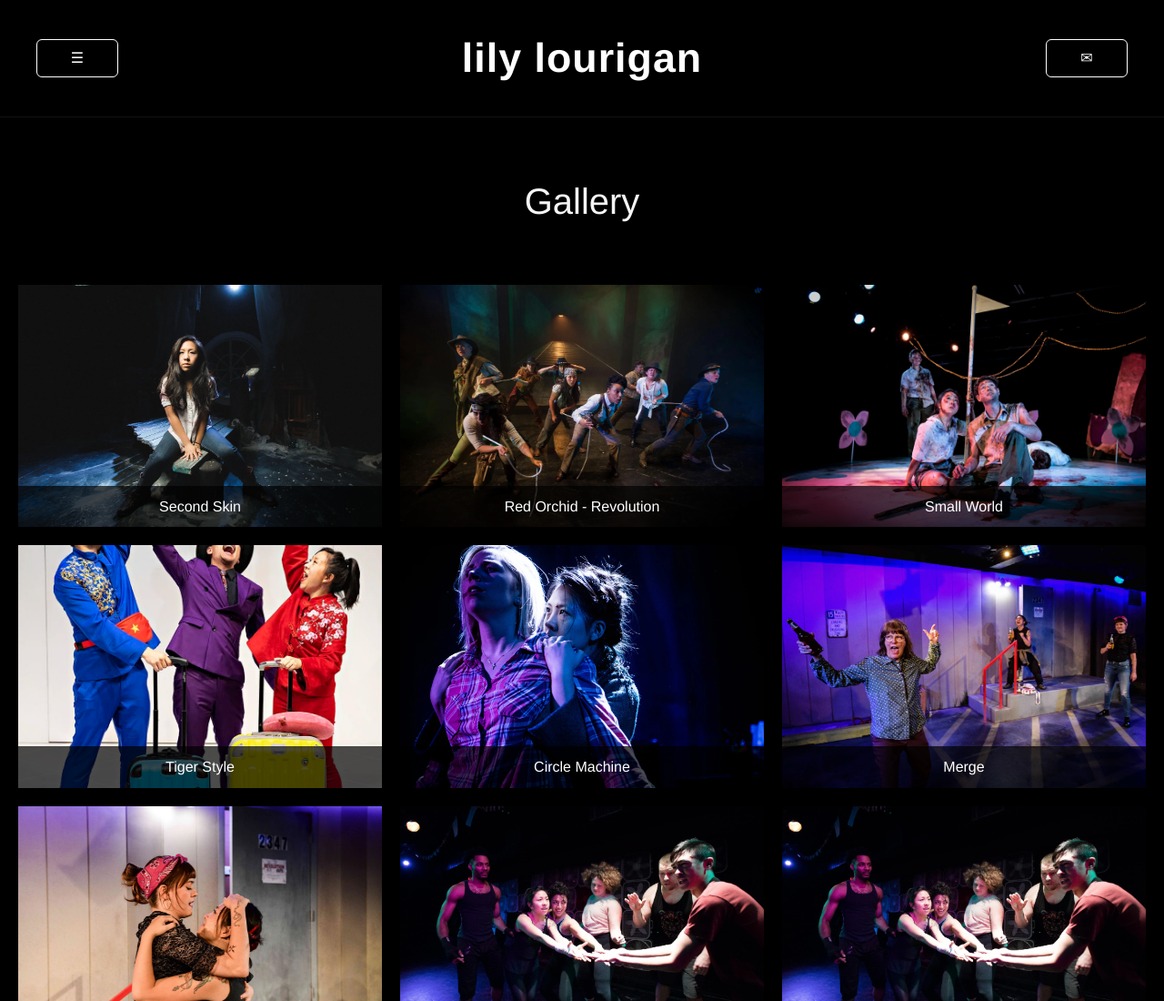
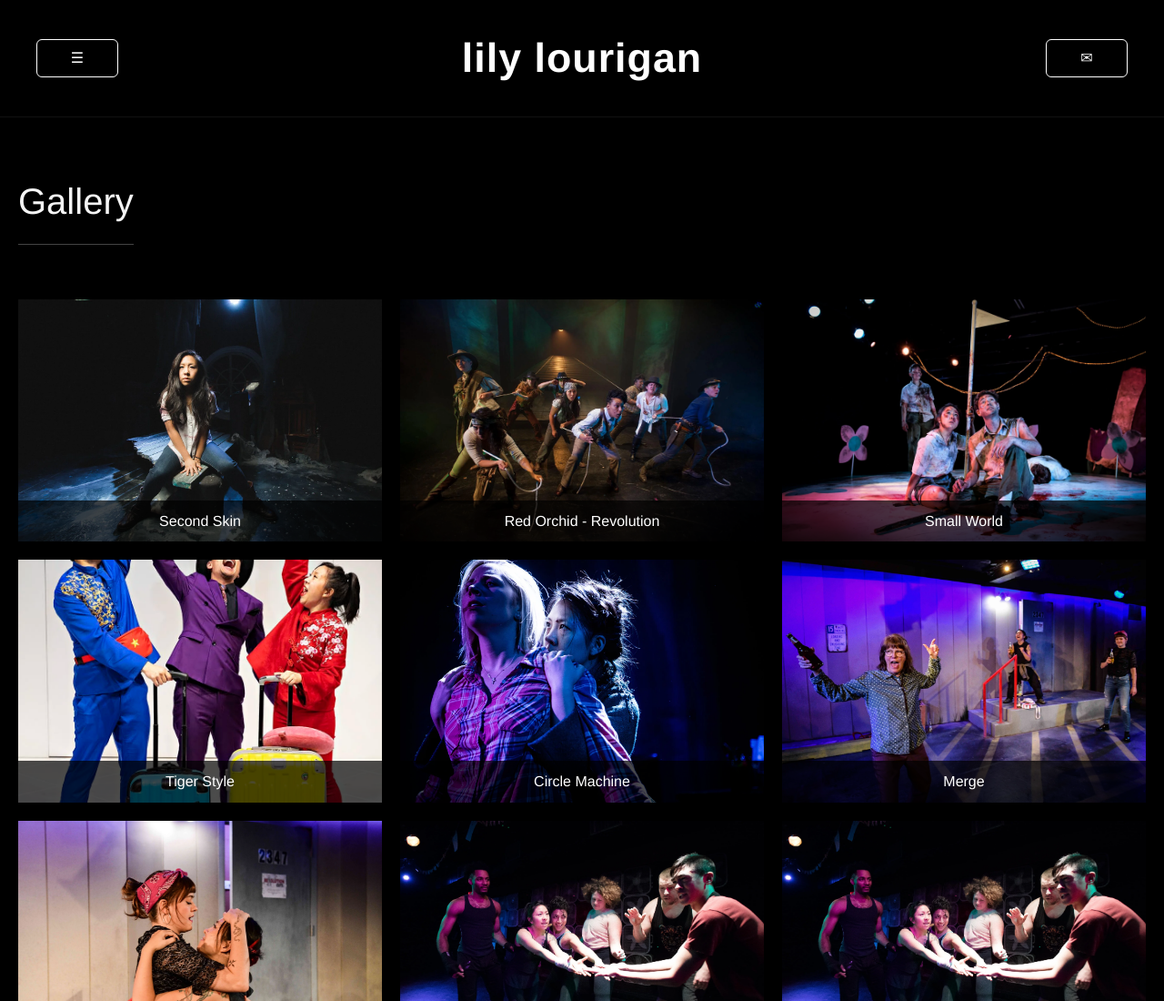
Before and after one commit to aboardsentimentalize/my-website, a plain HTML site: page build/gallery.html in a window 1280 px wide. Shown: the top 1100 px of the page at 91% size. Drawn offline with Linux system fonts and the light colour scheme.

Commit message:
added lines

```diff
--- a/build/gallery.html
+++ b/build/gallery.html
@@ -178,6 +178,9 @@
             font-weight: 300;
             text-align: center;
             margin-bottom: 60px;
+            padding-bottom: 15px;
+            border-bottom: 1px solid #444;
+            display: inline-block;
         }
 
         .gallery {
```
Also changed, not shown: build/press.html (+3 -0 lines), build/projects.html (+3 -0 lines), build/video.html (+3 -0 lines).
